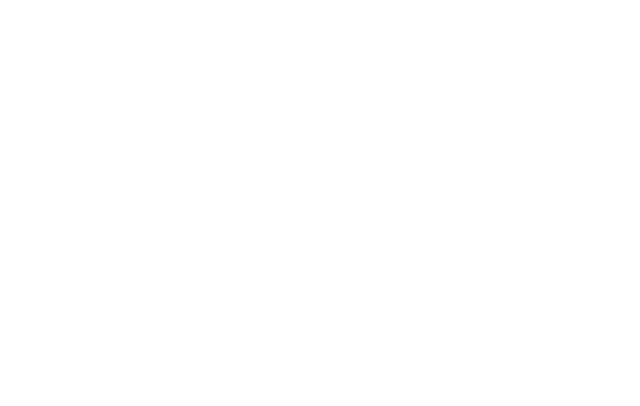
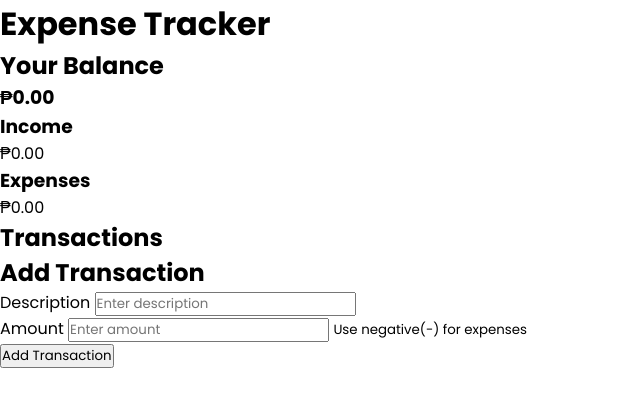
Before and after one commit to pikaPush/expense-tracker, a plain HTML site: page index.html in a window 1280 px wide. Shown: the whole page, without its empty margins (0-640 px from the left). Drawn offline with Linux system fonts and the light colour scheme.

Commit message:
Create base HTML structure for Expense Tracker
Set up the initial HTML layout including balance, income, expenses,
transactions list, and form for adding new transactions.

```diff
--- a/index.html
+++ b/index.html
@@ -10,7 +10,54 @@
 </head>
 
 <body>
+  <div class="container">
+    <h1>Expense Tracker</h1>
 
+    <div class="balance-container">
+      <h2>Your Balance</h2>
+      <h3 id="balance">₱0.00</h3>
+
+      <div class="summary">
+        <div class="income">
+          <h3>Income</h3>
+          <p id="income">₱0.00</p>
+        </div>
+
+        <div class="expenses">
+          <h3>Expenses</h3>
+          <p id="expenses">₱0.00</p>
+        </div>
+      </div>
+    </div>
+
+    <div class="main-content">
+      <div class="transaction-container">
+        <h2>Transactions</h2>
+        <ul id="transaction-lists">
+          <!-- TRANSACTION LIST HERE -->
+        </ul>
+      </div>
+
+      <div class="form-container">
+        <h2>Add Transaction</h2>
+
+        <form id="transaction-form">
+          <div class="form-group">
+            <label for="description">Description</label>
+            <input type="text" id="description" placeholder="Enter description" required>
+          </div>
+
+          <div class="form-group">
+            <label for="amount">Amount</label>
+            <input type="number" id="amount" placeholder="Enter amount" required>
+            <small>Use negative(-) for expenses</small>
+          </div>
+
+          <button type="submit">Add Transaction</button>
+        </form>
+      </div>
+    </div>
+  </div>
 </body>
 
 </html>
```
